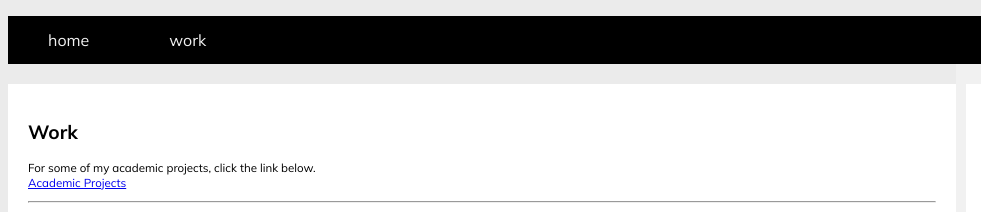
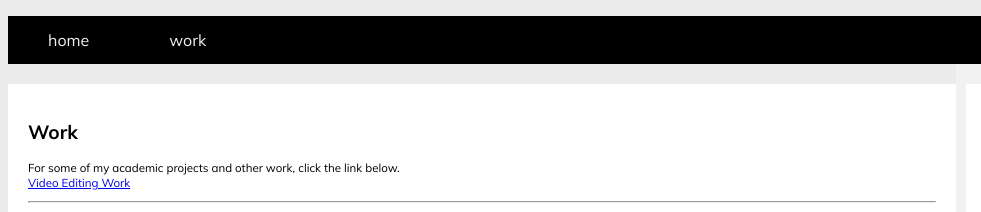
Before and after one commit to jambajabuc/jambajabuc.github.io, a plain HTML site: page work.html in a window 1280 px wide. Shown: the part 565-777 px from the top of the page, 0-981 px from the left. Drawn offline with Linux system fonts and the light colour scheme; a web font is replaced by a local one.

Commit message:
Add files via upload

```diff
--- a/work.html
+++ b/work.html
@@ -185,8 +185,8 @@ height: 100%;
   <div class="leftcolumn">
     <div class="card">
       <h2 style="font-size:1.5vw">Work</h2>
-      <p style="font-size: 0.9vw;">For some of my academic projects, click the link below.<br>
-        <a href="https://drive.google.com/drive/folders/1FOXpptdmFZJWEog8-MdH-1YhryqEn7a-?usp=sharing">Academic Projects</a>
+      <p style="font-size: 0.9vw;">For some of my academic projects and other work, click the link below.<br>
+        <a href="https://drive.google.com/drive/folders/1FOXpptdmFZJWEog8-MdH-1YhryqEn7a-?usp=sharing">Video Editing Work</a>
       </p>
       <hr>
       <p style="font-size: 0.9vw"><a href="coterm.html" target="_blank"><img src="media/coterm.PNG" style="max-width:25%"><br>
```
